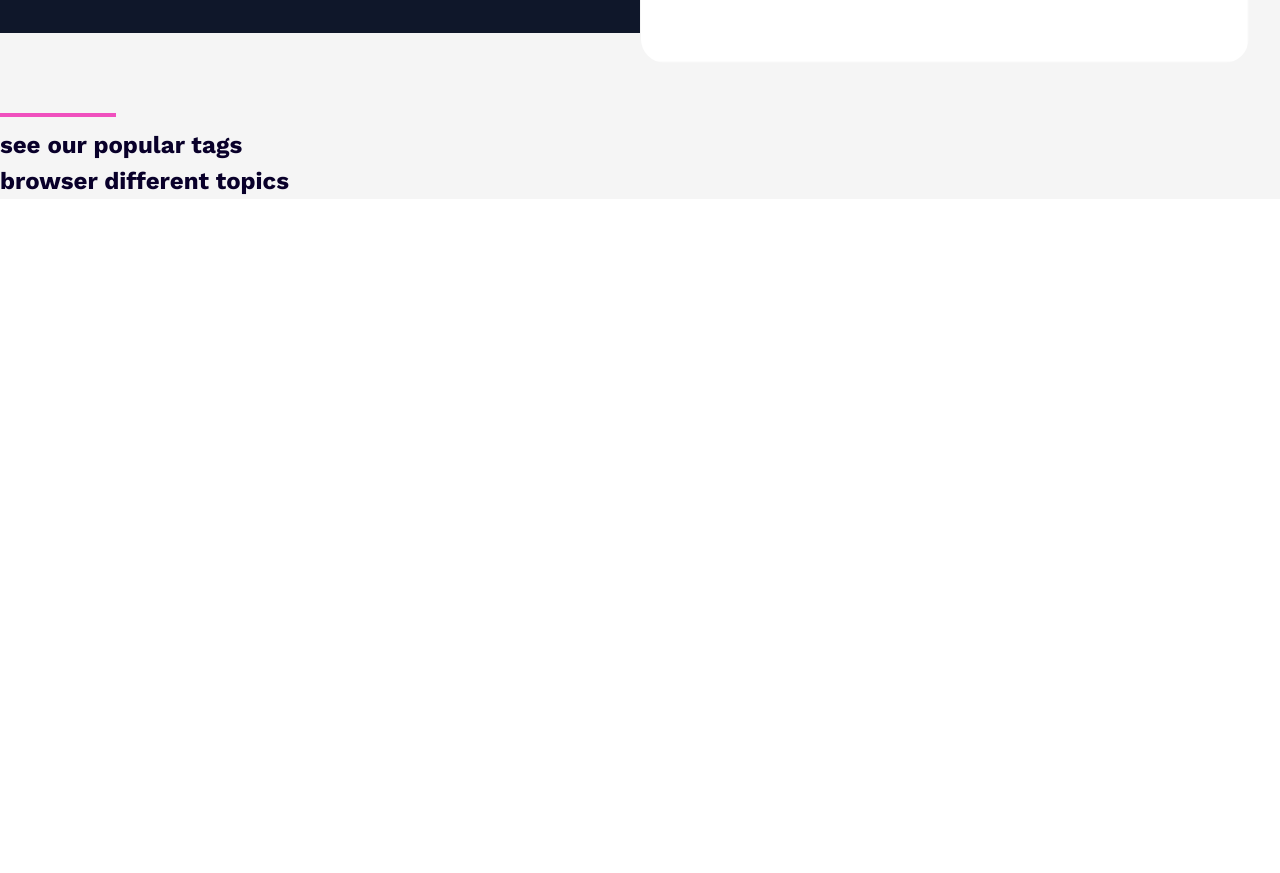
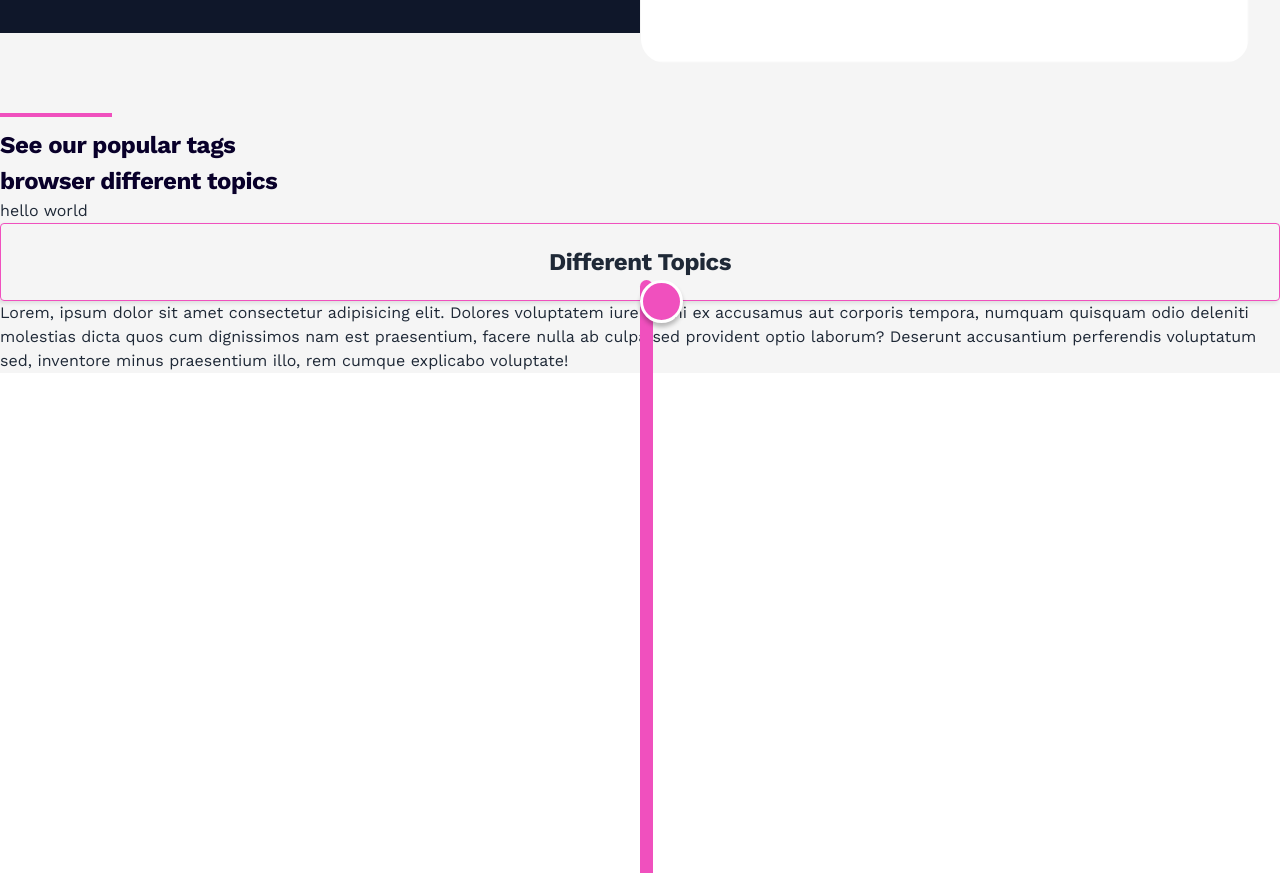
Before and after one commit to jhrhq/vite-react-apps, a React (Create React App) app: page / in a window 1280 px wide. Shown: the part 660-1533 px from the top of the page. Before the commit the page ends 859 px from the top, so only its background shows below. Built offline with nearby package versions, Linux system fonts and the light colour scheme.

Commit message:
update css file of 2nd section

```diff
--- a/src/App.js
+++ b/src/App.js
@@ -4,7 +4,7 @@ import Navbar from "./components/navbar";
 import PopularTags from "./components/populartags/popular-tags";
 function App() {
   return (
-    <div className="max-width mx-auto">
+    <div className="max-width mx-auto bg-[#f5f5f5]">
       <Navbar />
       <Header />
       <PopularTags />
--- a/src/components/populartags/popular-tags.css
+++ b/src/components/populartags/popular-tags.css
@@ -0,0 +1,42 @@
+.topics-border {
+  border: 1px solid #f050be;
+  box-shadow: -2px 2px 4px rgba(0, 0, 0, 0.1);
+  border-radius: 4px;
+  position: relative;
+}
+
+.topics-border::after {
+  position: absolute;
+  content: "";
+  width: 43.21px;
+  height: 43.21px;
+  border-radius: 50%;
+  background: #f050be;
+  border: 3px solid #ffffff;
+  box-shadow: 0px 4px 4px rgba(0, 0, 0, 0.25);
+  z-index: 1;
+}
+.topics-line {
+  position: relative;
+}
+.topics-line::after {
+  position: absolute;
+  content: "";
+  width: 12.75px;
+  height: 631.33px;
+  background: #f050be;
+  border-radius: 25px;
+  z-index: 0;
+}
+
+.topics-circle::after {
+  position: absolute;
+  content: "";
+  /* z-index: 2; */
+  width: 20px;
+  height: 20px;
+  border-radius: 50%;
+  background: #000000;
+  border: 3px solid #ffffff;
+  box-shadow: 0px 4px 4px rgba(0, 0, 0, 0.25);
+}
--- a/src/components/populartags/popular-tags.js
+++ b/src/components/populartags/popular-tags.js
@@ -1,11 +1,34 @@
 import React from "react";
+import SectionHeader from "../reusable-components/section-header";
 import "./popular-tags.css";
 const PopularTags = () => {
   return (
-    <div className="mt-16 ">
-      <h3 className="section-header">
-        see our popular tags <br /> browser different topics
-      </h3>
+    <div className="mt-16">
+      {/* popular tag section */}
+      <div>
+        <SectionHeader>
+          See our popular tags <br /> browser different topics
+        </SectionHeader>
+      </div>
+      <h4>hello world</h4>
+
+      <div>
+        {/* different topics */}
+        <div className="py-5 px-20 text-center topics-border">
+          <h3>Different Topics</h3>
+          <div className="topics-line">
+            <div className="topics-circles"></div>
+          </div>
+        </div>
+      </div>
+      <p>
+        Lorem, ipsum dolor sit amet consectetur adipisicing elit. Dolores
+        voluptatem iure animi ex accusamus aut corporis tempora, numquam
+        quisquam odio deleniti molestias dicta quos cum dignissimos nam est
+        praesentium, facere nulla ab culpa sed provident optio laborum? Deserunt
+        accusantium perferendis voluptatum sed, inventore minus praesentium
+        illo, rem cumque explicabo voluptate!
+      </p>
     </div>
   );
 };
--- /dev/null
+++ b/src/components/reusable-components/section-header.css
@@ -0,0 +1,17 @@
+.section-header {
+  color: #09002a;
+}
+
+/* .section-header::after {
+  position: absolute;
+  content: "";
+  background: #f050be;
+  width: 116px;
+  height: 4.03px;
+  left: 0;
+  top: -14px;
+}
+ */
+.section-header::after {
+  background: #f050be;
+}
--- /dev/null
+++ b/src/components/reusable-components/section-header.js
@@ -0,0 +1,13 @@
+import React from "react";
+import "./section-header.css";
+const SectionHeader = ({ children }) => {
+  return (
+    <div className="mt-5 ">
+      <h3 className=" relative after:absolute after:content-[''] after:left-0 after:-top-3.5 after:w-28 after:h-1 section-header">
+        {children}
+      </h3>
+    </div>
+  );
+};
+
+export default SectionHeader;
--- a/src/index.css
+++ b/src/index.css
@@ -20,18 +20,18 @@ code {
 h1 {
   font-weight: 700;
   font-size: 64px;
-  letter-spacing: -2%;
+  letter-spacing: -0.02em;
 }
 
 h2 {
   font-weight: 700;
   font-size: 40px;
-  letter-spacing: -2%;
+  letter-spacing: -0.02em;
 }
 h3 {
   font-weight: 700;
   font-size: 24px;
-  letter-spacing: -2%;
+  letter-spacing: -0.02em;
 }
 
 .link {
@@ -39,11 +39,11 @@ h3 {
   font-size: 16px;
   text-decoration: underline;
 }
-.button,
+.button-text,
 .pre-title {
   font-weight: 700;
   font-size: 10px;
-  letter-spacing: 3%;
+  letter-spacing: 0.03em;
 }
 .small {
   font-weight: medium;
@@ -59,18 +59,3 @@ h3 {
   font-size: 16px;
   line-height: 140%;
 }
-
-.section-header {
-  position: relative;
-  color: #09002a;
-}
-
-.section-header::after {
-  position: absolute;
-  content: "";
-  background: #f050be;
-  width: 116px;
-  height: 4.03px;
-  left: 0;
-  top: -14px;
-}
```
